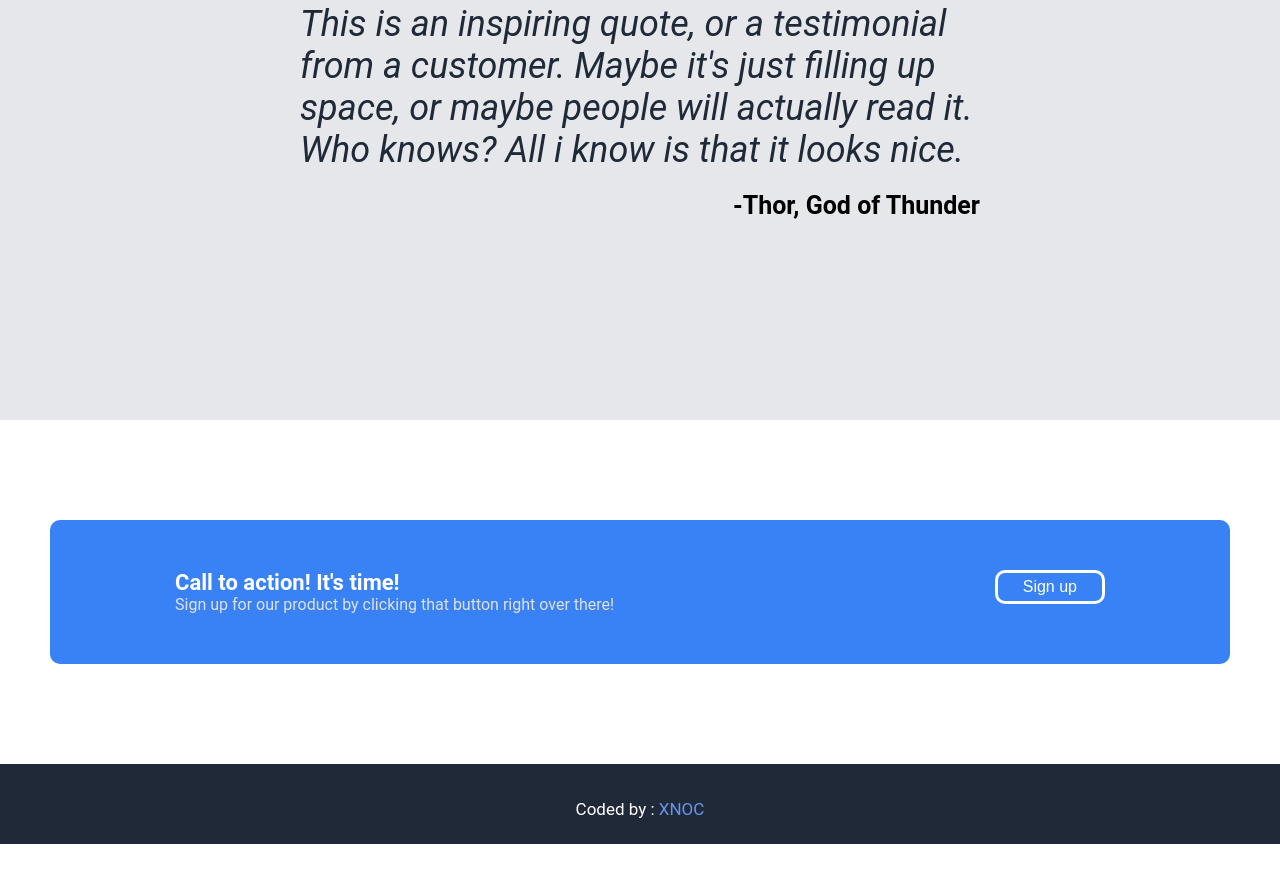
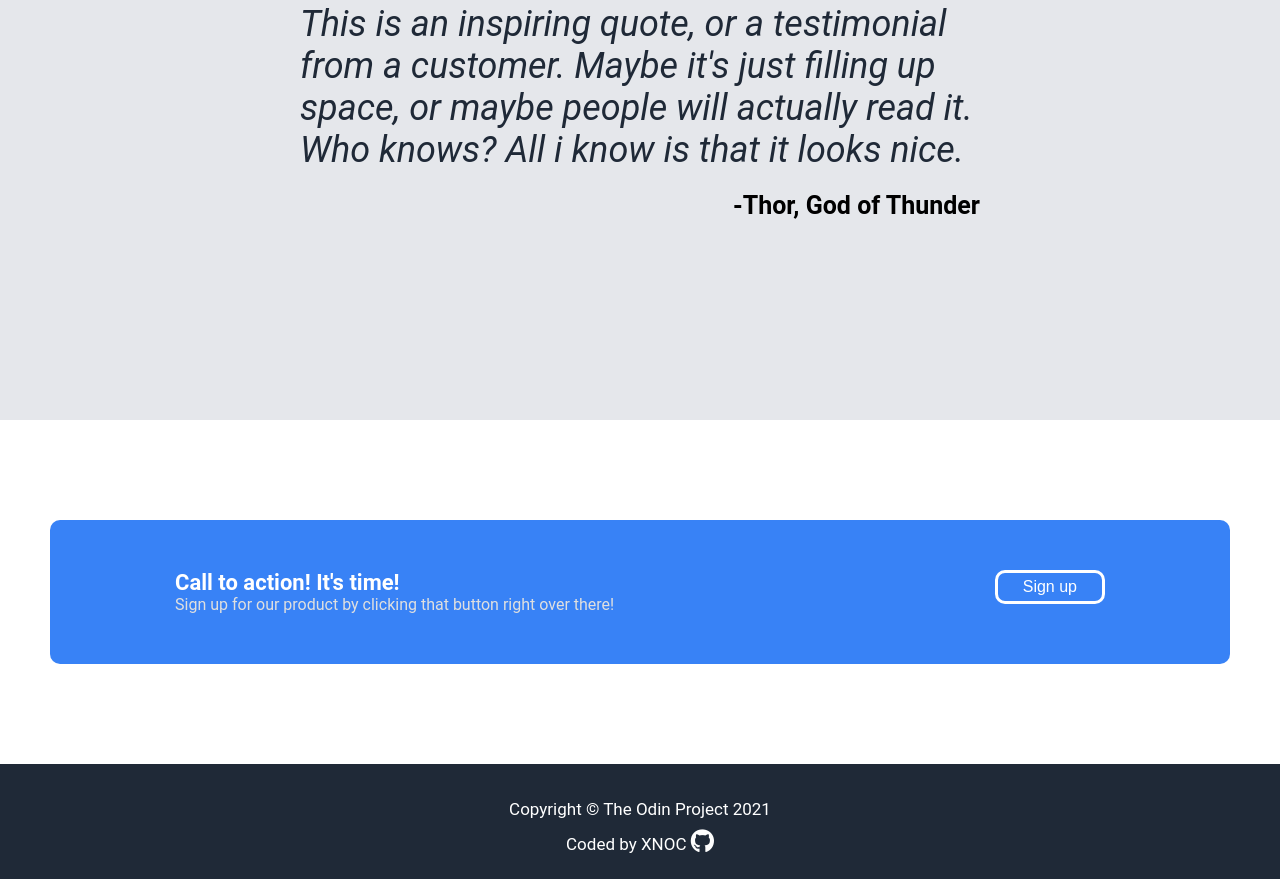
Before and after one commit to XXNOC/odin-landing-page, a plain HTML site: page index.html in a window 1280 px wide. Shown: the part 3351-4230 px from the top of the page. Before the commit the page ends 4195 px from the top, so only its background shows below. Drawn offline with Linux system fonts and the light colour scheme.

Commit message:
Finished project

```diff
--- a/index.html
+++ b/index.html
@@ -4,6 +4,10 @@
     <meta charset="UTF-8" />
     <meta name="viewport" content="width=device-width, initial-scale=1.0" />
     <link rel="stylesheet" href="style.css" />
+    <script
+      src="https://kit.fontawesome.com/8887ce9714.js"
+      crossorigin="anonymous"
+    ></script>
     <title>Landing Page</title>
   </head>
   <body>
@@ -77,10 +81,15 @@
       </div>
       <div class="footer-div">
         <footer class="footer">
-          <p class="footerText">
-            Coded by :
-            <a href="https://github.com/XXNOC" target="_blank">XNOC</a>
-          </p>
+          <div class="footerDiv">
+            <p class="footerText">Copyright © The Odin Project 2021</p>
+            <p class="footerText">
+              Coded by XNOC
+              <a href="https://github.com/XXNOC" target="_blank">
+                <i class="fab fa-github"></i
+              ></a>
+            </p>
+          </div>
         </footer>
       </div>
     </div>
--- a/style.css
+++ b/style.css
@@ -175,20 +175,15 @@ ul li a:hover {
   align-items: center;
 }
 
-.footer a {
-  color: #6795f1;
-  text-decoration: none;
-  transition-duration: 0.4s;
-}
-.footer a:hover {
-  color: #1064eb;
-  text-decoration: none;
-}
-
 .footerText {
   margin: 10px auto 0px auto;
   color: white;
   font-size: 17px;
+}
+
+.footerDiv {
+  display: flex;
+  flex-direction: column;
 }
 
 .call {
@@ -227,3 +222,13 @@ ul li a:hover {
   color: white;
   filter: contrast(75%);
 }
+
+.fa-github {
+  color: #fdfdfd;
+  font-size: 24px;
+  transition: transform 0.3s ease-in-out;
+}
+
+.fa-github:hover {
+  transform: rotate(360deg) scale(1.2);
+}
```
Also changed, not shown: 1 other file.
